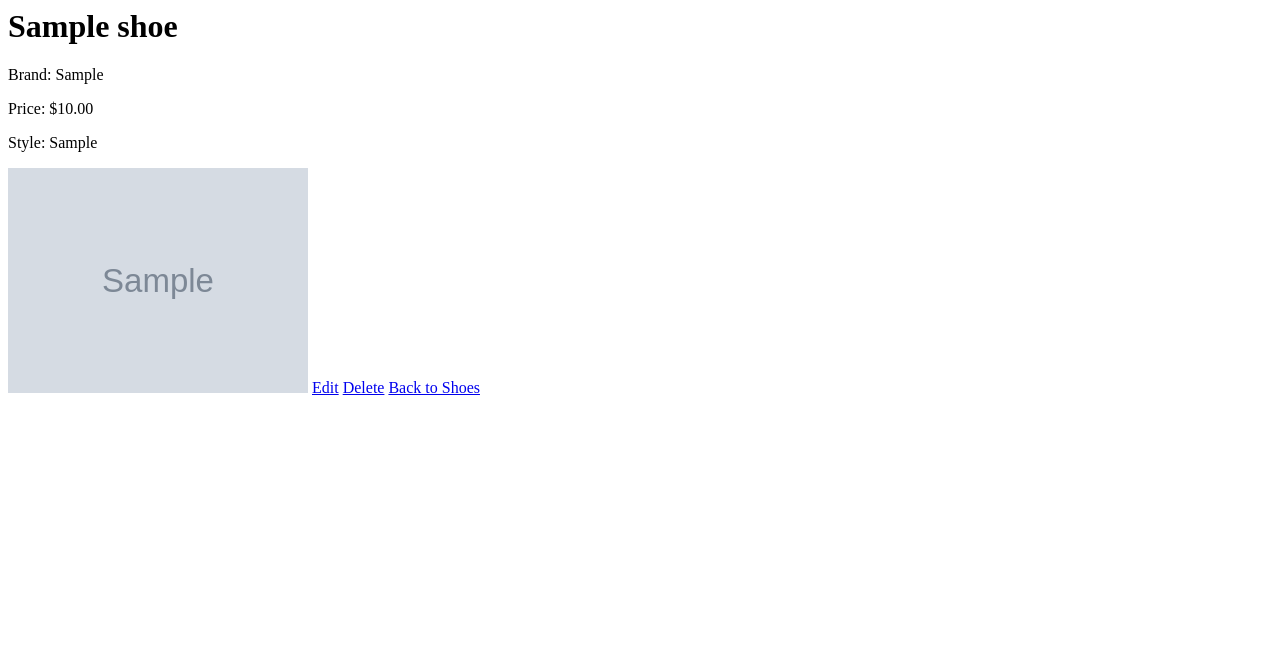
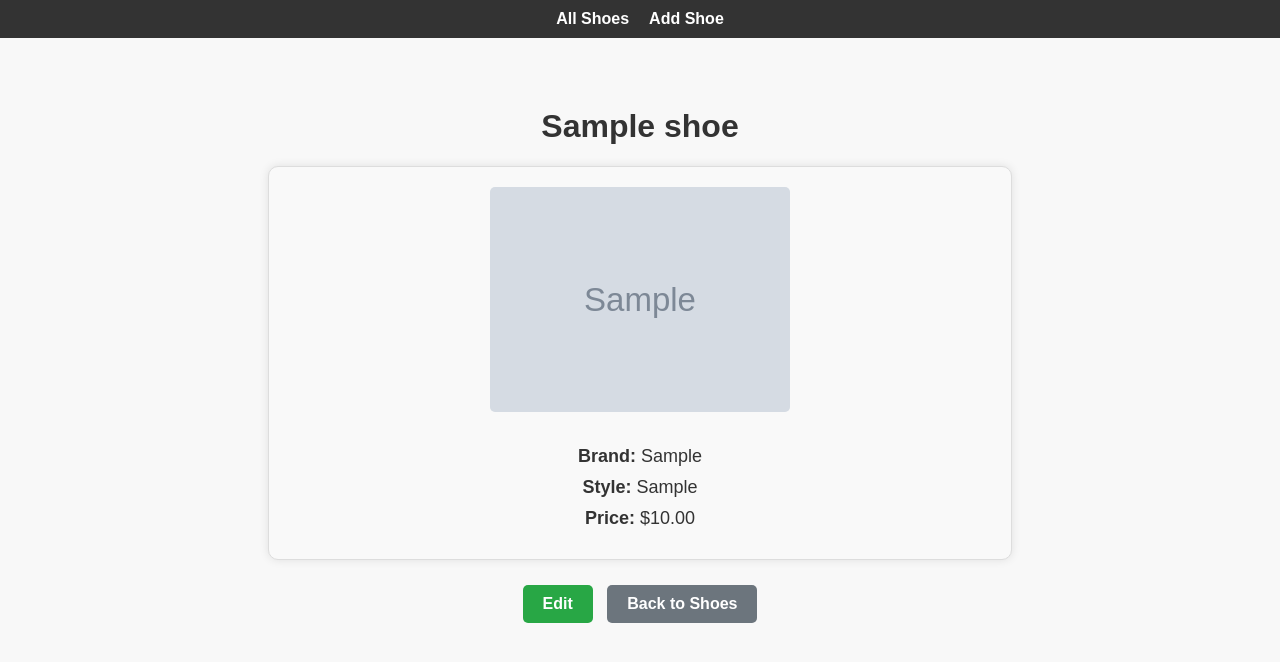
Before and after one commit to AC244/SNKR, a Django app: page /shoe/1/ in a window 1280 px wide. Shown: the top 662 px of the page. Run offline with Django 5.2, Linux system fonts and the light colour scheme; tables that the repository leaves empty hold one stand-in row (values such as "Sample post"); grey boxes marked "Sample" are stand-in pictures.

Commit message:
shoe detail

```diff
--- a/main_app/static/css/shoe_detail.css
+++ b/main_app/static/css/shoe_detail.css
@@ -0,0 +1,57 @@
+.detail-container {
+    width: 60%;
+    margin: 50px auto;
+    text-align: center;
+    font-family: Arial, sans-serif;
+    color: #333;
+}
+
+.detail-card {
+    border: 1px solid #ddd;
+    padding: 20px;
+    background-color: #f9f9f9;
+    border-radius: 10px;
+    box-shadow: 0 0 10px rgba(0, 0, 0, 0.1);
+}
+
+.detail-card img {
+    max-width: 300px;
+    height: auto;
+    margin-bottom: 20px;
+    border-radius: 5px;
+}
+
+.detail-card p {
+    font-size: 18px;
+    margin: 10px 0;
+}
+
+.button-group {
+    margin-top: 20px;
+}
+
+.edit-button, .back-button {
+    display: inline-block;
+    padding: 10px 20px;
+    margin: 5px;
+    color: white;
+    text-decoration: none;
+    border-radius: 5px;
+    font-weight: bold;
+}
+
+.edit-button {
+    background-color: #28a745;
+}
+
+.edit-button:hover {
+    background-color: #218838;
+}
+
+.back-button {
+    background-color: #6c757d;
+}
+
+.back-button:hover {
+    background-color: #5a6268;
+}
--- a/main_app/templates/shoe_detail.html
+++ b/main_app/templates/shoe_detail.html
@@ -1,10 +1,24 @@
-<h1>{{ shoe.name }}</h1>
-<p>Brand: {{ shoe.brand }}</p>
-<p>Price: ${{ shoe.price }}</p>
-<p>Style: {{ shoe.style }}</p>
-{% if shoe.image_url %}
-    <img src="{{ shoe.image_url }}" alt="{{ shoe.name }}" style="max-width:300px;">
-{% endif %}
-<a href="{% url 'update_shoe' shoe.pk %}">Edit</a>
-<a href="{% url 'delete_shoe' shoe.pk %}">Delete</a>
-<a href="{% url 'home' %}">Back to Shoes</a>
+{% extends 'base.html' %}
+{% load static %}
+
+{% block head %}
+<link rel="stylesheet" href="{% static 'css/shoe_detail.css' %}">
+{% endblock %}
+
+{% block content %}
+<div class="detail-container">
+    <h1>{{ shoe.name }}</h1>
+    <div class="detail-card">
+        {% if shoe.image_url %}
+            <img src="{{ shoe.image_url }}" alt="{{ shoe.name }}">
+        {% endif %}
+        <p><strong>Brand:</strong> {{ shoe.brand }}</p>
+        <p><strong>Style:</strong> {{ shoe.style }}</p>
+        <p><strong>Price:</strong> ${{ shoe.price }}</p>
+    </div>
+    <div class="button-group">
+        <a href="{% url 'update_shoe' shoe.pk %}" class="edit-button">Edit</a>
+        <a href="{% url 'home' %}" class="back-button">Back to Shoes</a>
+    </div>
+</div>
+{% endblock %}
```
